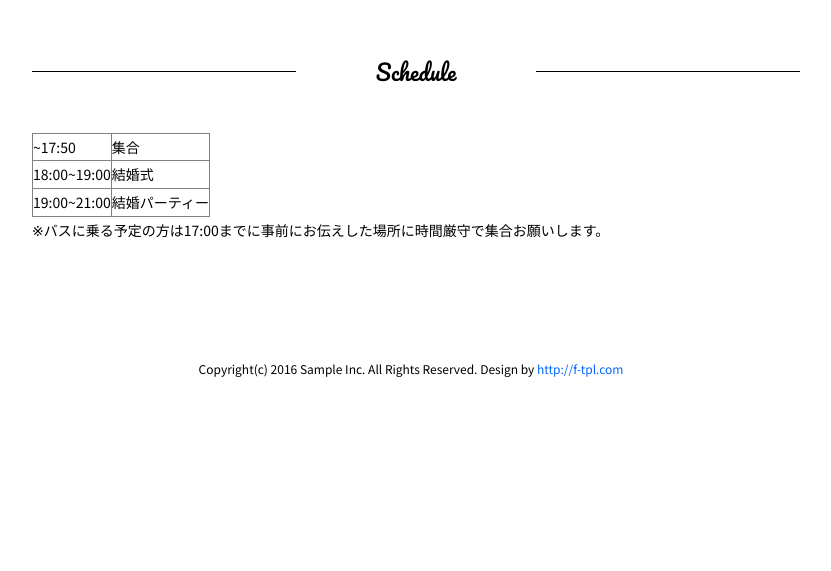
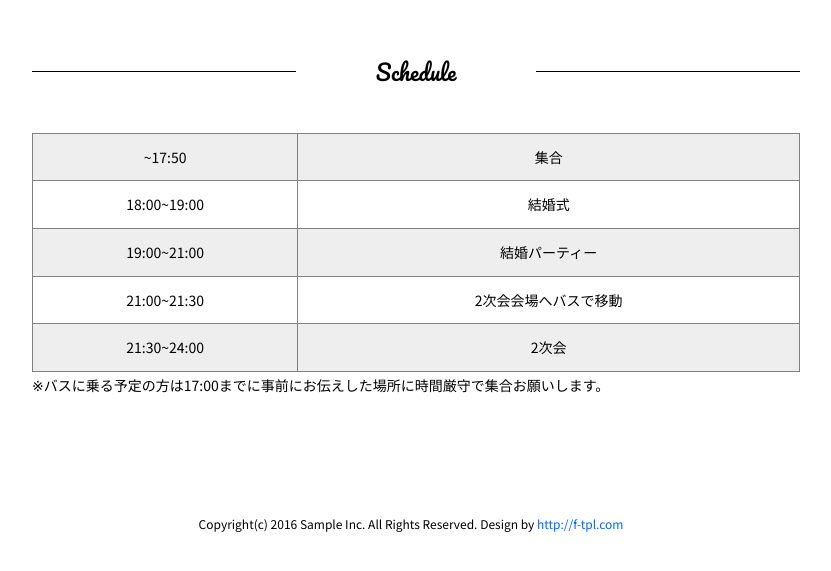
Before and after one commit to yakatakaya/wedding, a plain HTML site: page index.html in a window 1280 px wide. Shown: the part 1691-2262 px from the top of the page, without its empty margins (224-1055 px from the left). Before the commit the page ends 2142 px from the top, so only its background shows below. Drawn offline with nearby package versions, Linux system fonts and the light colour scheme.

Commit message:
写真だけ少し微妙だけど完成

```diff
--- a/css/style.css
+++ b/css/style.css
@@ -454,3 +454,17 @@ section h2 span {
 		padding: 0 30px;
 	}
 }
+table{
+	width: 100%;
+	border-collapse: collapse;
+	border-spacing: 0;
+}
+
+table th,table td{
+padding: 10px 0;
+text-align: center;
+}
+
+table tr:nth-child(odd){
+background-color: #eee
+}
--- a/index.html
+++ b/index.html
@@ -2,9 +2,8 @@
 <html lang="ja">
 <head>
 <meta charset="UTF-8">
-<meta name="description" content="最新技術と自然との調和を目指す">
 <meta name="viewport" content="width=device-width">
-<title>SAMPLE COMPANY | 最新技術と自然との調和を目指す</title>
+<title>Takaya & Yuri</title>
 <link rel="stylesheet" media="all" href="css/style.css">
 <script src="https://ajax.googleapis.com/ajax/libs/jquery/1.8.0/jquery.min.js"></script>
 <script src="js/script.js"></script>
@@ -40,7 +39,7 @@
 	<div class="innerS">
 		このたび　私たちは結婚式を挙げることになりました。
         つきまして日ごろお世話になっている皆様にお集まりいただき、
-        ささやかな披露宴を催したいと存じます。ご多用中誠に恐縮ではございますが
+        ささやかな結婚パーティーを催したいと存じます。ご多用中誠に恐縮ではございますが
         ご来臨の栄を賜りたく謹んでご案内申し上げます。
 	</div>
 </section>
@@ -77,7 +76,7 @@
 	<div class="innerS">
 		<!-- <img src="images/imgProject.jpg" width="726" height="333" alt=""> -->
 
-        <table border="1">
+        <table border="1" >
             <tr>
                 <td>~17:50</td>
                 <td>集合</td>
@@ -89,6 +88,14 @@
             <tr>
                 <td>19:00~21:00</td>
                 <td>結婚パーティー</td>
+            </tr>
+            <tr>
+                <td>21:00~21:30</td>
+                <td>2次会会場へバスで移動</td>
+            </tr>
+            <tr>
+                <td>21:30~24:00</td>
+                <td>2次会</td>
             </tr>
         </table>
 		<p>※バスに乗る予定の方は17:00までに事前にお伝えした場所に時間厳守で集合お願いします。</p>
```
